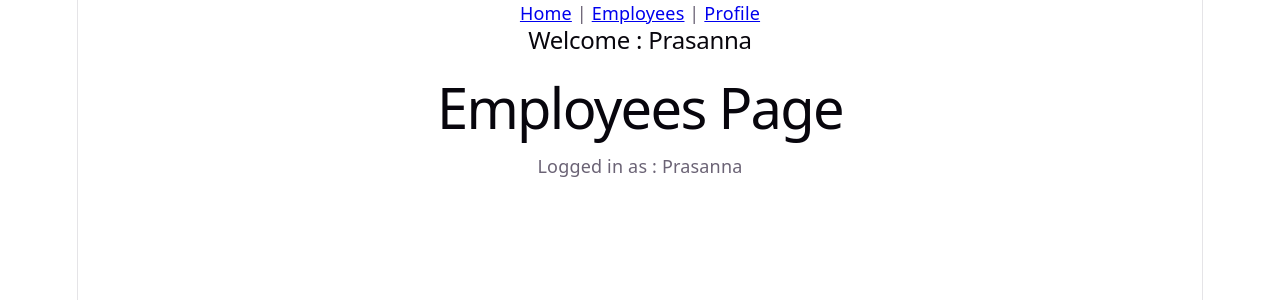
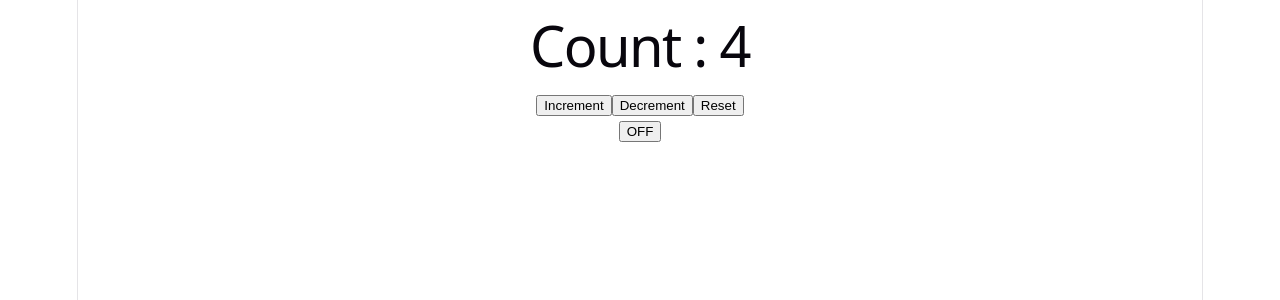
Before and after one commit to psprasanna/Learning-journey, a React (Vite) app in the folder react/react-fundamentals/: page /employees in a window 1280 px wide. Shown: the top 300 px of the page. Built offline with nearby package versions, Linux system fonts and the light colour scheme.

Commit message:
learned custom hook

```diff
--- a/react/react-fundamentals/src/App.jsx
+++ b/react/react-fundamentals/src/App.jsx
@@ -27,6 +27,9 @@ import EmployeeDetails from './pages/EmployeeDetails'
 
 import UserContext from './context/UserContext'
 import SideBar from './components/Sidebar'
+
+import Counter from './components/Counter'
+import Toggle from './components/Toggle'
 
 //Components
 // function App() {
@@ -166,30 +169,40 @@ import SideBar from './components/Sidebar'
 // }
 
 //Context API
+// function App(){
+//   const user = {
+//       name: "Prasanna",
+//       // role: "Full Stack Developer"
+//       role: "React Learner"
+//   };
+
+//   return (
+//     <>
+//       <BrowserRouter>
+//         <UserContext.Provider value={user}>
+
+//         <Navbar />
+
+//         <Routes>
+//           <Route path='/' element={<Home/>} />
+//           <Route path='/profile' element={<Profile/>} />
+//           <Route path='/employees' element={<Employees/>} />
+//         </Routes>
+
+//         <SideBar/>
+
+//         </UserContext.Provider>
+//       </BrowserRouter>
+//     </>
+//   )
+// }
+
+//hook
 function App(){
-  const user = {
-      name: "Prasanna",
-      // role: "Full Stack Developer"
-      role: "React Learner"
-  };
-
   return (
     <>
-      <BrowserRouter>
-        <UserContext.Provider value={user}>
-
-        <Navbar />
-
-        <Routes>
-          <Route path='/' element={<Home/>} />
-          <Route path='/profile' element={<Profile/>} />
-          <Route path='/employees' element={<Employees/>} />
-        </Routes>
-
-        <SideBar/>
-
-        </UserContext.Provider>
-      </BrowserRouter>
+      <Counter />
+      <Toggle />
     </>
   )
 }
--- /dev/null
+++ b/react/react-fundamentals/src/components/Counter.jsx
@@ -0,0 +1,21 @@
+import useCounter from "../hooks/useCounter"
+function Counter(){
+    const initialValue = 4;
+    const {
+        count,
+        increment,
+        decrement,
+        reset
+    } = useCounter(initialValue);
+
+    return (
+        <div>
+            <h1>Count : {count}</h1>
+            <button onClick={increment}>Increment</button>
+            <button onClick={decrement}>Decrement</button>
+            <button onClick={reset}>Reset</button>
+        </div>
+    )
+}
+
+export default Counter;
--- /dev/null
+++ b/react/react-fundamentals/src/components/Toggle.jsx
@@ -0,0 +1,18 @@
+import useToggle from "../hooks/useToggle";
+
+function Toggle(){
+    const {
+        value,
+        switchToggle
+    } = useToggle();
+
+    return (
+        <div>
+            <button onClick={switchToggle}>
+                {value ? "ON" : "OFF"}
+            </button>
+        </div>
+    );
+}
+
+export default Toggle;
--- /dev/null
+++ b/react/react-fundamentals/src/hooks/useCounter.js
@@ -0,0 +1,24 @@
+import { useState } from "react";
+
+function useCounter(initialValue){
+    const [count, setCount] = useState(initialValue);
+
+    const increment = () => {
+        setCount(prev => prev + 1);
+    }
+    const decrement = () => {
+        setCount(prev =>prev - 1);
+    }
+    const reset = () => {
+        setCount(0);
+    }
+
+    return {
+        count,
+        increment,
+        decrement,
+        reset
+    }
+}
+
+export default useCounter;
--- /dev/null
+++ b/react/react-fundamentals/src/hooks/useToggle.js
@@ -0,0 +1,15 @@
+import { useState } from "react";
+function useToggle(initialValue = false){
+    const [value, setValue] = useState(initialValue);
+
+    const switchToggle = () => {
+        setValue(prev => !prev);
+    }
+
+    return {
+        value,
+        switchToggle
+    }
+}
+
+export default useToggle;
```
